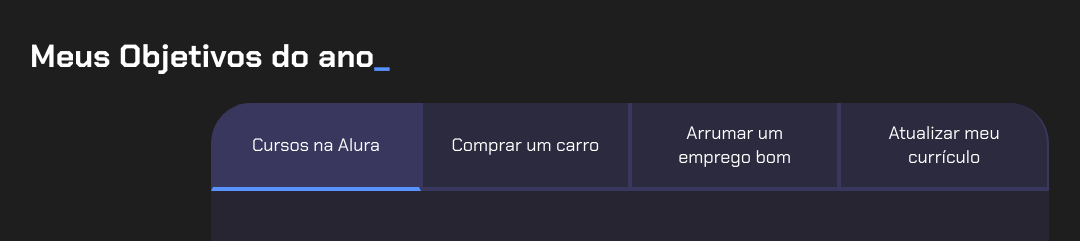
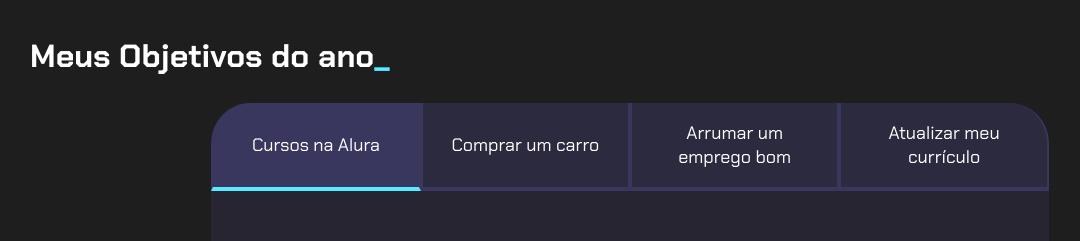
Before and after one commit to isaac20244/isaac, a plain HTML site: page index.html in a window 1280 px wide. Shown: the top 241 px of the page, without its empty margins (10-1090 px from the left). Drawn offline with Linux system fonts and the light colour scheme; a script that the page names is missing.

Commit message:
djfbjrhjrhgur

```diff
--- a/style.css
+++ b/style.css
@@ -2,7 +2,7 @@
 
 :root {
     --cor-de-fundo: #1E1E1E;
-    --verde: #5792ff;
+    --verde: #57ebff;
     --branco: #FFFFFF;
     --botao-ativo: #3A375E;
     --botao-inativo: rgba(58, 55, 94, 0.5);
```
